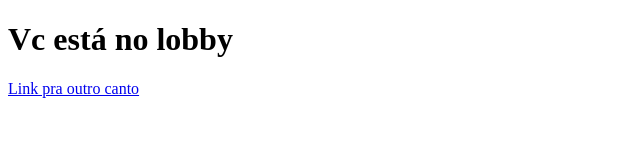
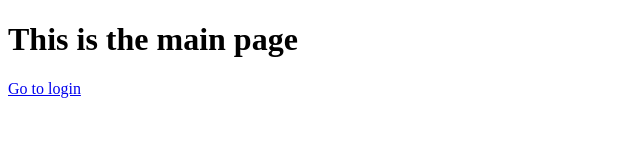
Before and after one commit to APF2000/First-site, a website: page public/index.html in a window 1280 px wide. Shown: the whole page, without its empty margins (0-640 px from the left). Drawn offline with Linux system fonts and the light colour scheme.

Commit message:
Changing to english

```diff
--- a/public/index.html
+++ b/public/index.html
@@ -1,12 +1,12 @@
 <!DOCTYPE html>
-<html lang="pt">
+<html lang="en">
 <head>
     <meta charset="UTF-8">
     <meta name="viewport" content="width=device-width, initial-scale=1.0">
-    <title>Título</title>
+    <title>Lobby</title>
 </head>
 <body>
-    <h1>Vc está no lobby</h1>
-    <a href="login">Link pra outro canto</a>
+    <h1>This is the main page</h1>
+    <a href="login">Go to login</a>
 </body>
 </html>
```
